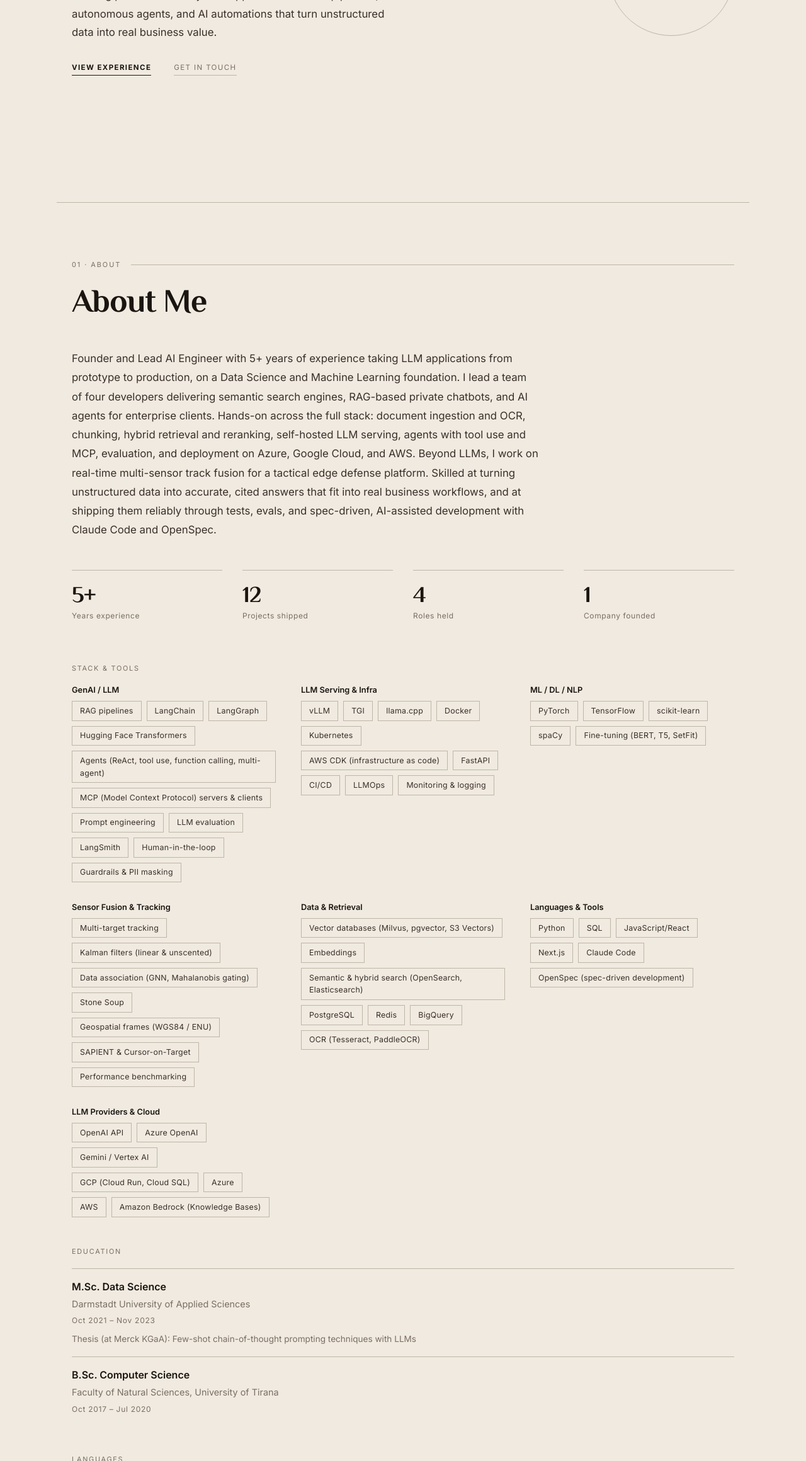
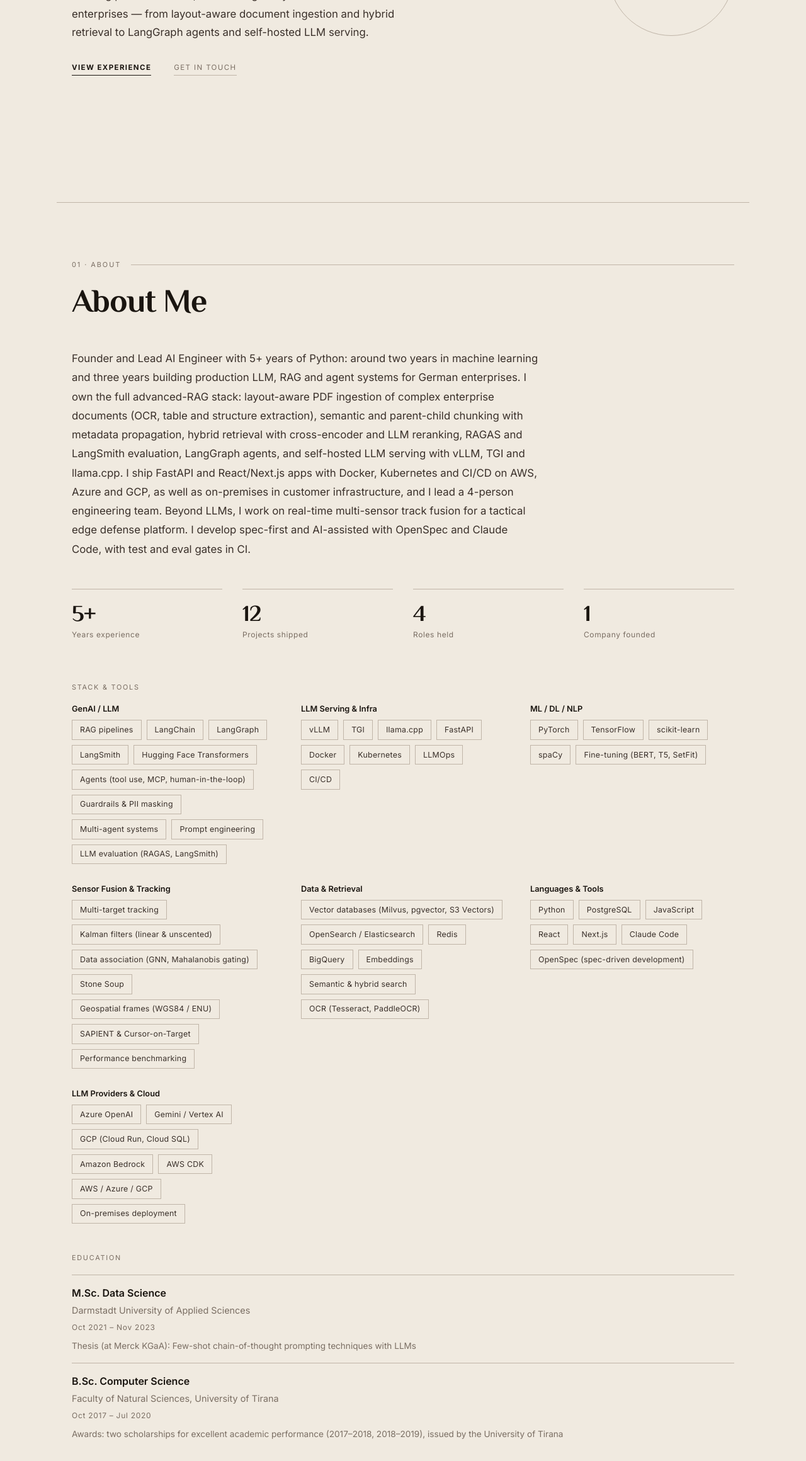
Before and after one commit to Lori10/lori10.github.io, a plain HTML site: page index.html in a window 1280 px wide. Shown: the part 480-2800 px from the top of the page at 63% size. Drawn offline with Linux system fonts and the light colour scheme.

Commit message:
docs: update About, skills and experience from the November 2026 CV

```diff
--- a/index.html
+++ b/index.html
@@ -4,7 +4,7 @@
   <meta charset="UTF-8" />
   <meta name="viewport" content="width=device-width, initial-scale=1.0" />
   <title>Lorenc Zhuka — Founder &amp; Lead AI Engineer</title>
-  <meta name="description" content="Lorenc Zhuka — Founder and Lead AI Engineer building RAG pipelines, autonomous agents, and AI automations for real businesses." />
+  <meta name="description" content="Lorenc Zhuka — Founder and Lead AI Engineer building production LLM, RAG and agent systems for German enterprises: document ingestion, hybrid retrieval, LangGraph agents and self-hosted LLM serving." />
   <link rel="preconnect" href="https://fonts.googleapis.com" />
   <link rel="preconnect" href="https://fonts.gstatic.com" crossorigin />
   <link href="https://fonts.googleapis.com/css2?family=Inter:wght@400;500;600;700&family=Philosopher:wght@400;700&display=swap" rel="stylesheet" />
@@ -36,8 +36,9 @@
         <h1 class="hero__name">Lorenc Zhuka</h1>
         <div class="hero__divider" aria-hidden="true"></div>
         <p class="hero__tagline">
-          Building production-ready LLM applications — RAG pipelines, autonomous agents,
-          and AI automations that turn unstructured data into real business value.
+          Building production LLM, RAG and agent systems for German enterprises — from
+          layout-aware document ingestion and hybrid retrieval to LangGraph agents and
+          self-hosted LLM serving.
         </p>
         <div class="hero__cta">
           <a href="#experience" class="btn btn--primary">View Experience</a>
@@ -59,15 +60,16 @@
 
       <div class="about">
         <p class="about__summary reveal">
-          Founder and Lead AI Engineer with 5+ years of experience taking LLM applications from prototype
-          to production, on a Data Science and Machine Learning foundation. I lead a team of four developers
-          delivering semantic search engines, RAG-based private chatbots, and AI agents for enterprise clients.
-          Hands-on across the full stack: document ingestion and OCR, chunking, hybrid retrieval and reranking,
-          self-hosted LLM serving, agents with tool use and MCP, evaluation, and deployment on Azure, Google
-          Cloud, and AWS. Beyond LLMs, I work on real-time multi-sensor track fusion for a tactical edge
-          defense platform. Skilled at turning unstructured data into accurate, cited answers that fit into real
-          business workflows, and at shipping them reliably through tests, evals, and spec-driven, AI-assisted
-          development with Claude Code and OpenSpec.
+          Founder and Lead AI Engineer with 5+ years of Python: around two years in machine learning and
+          three years building production LLM, RAG and agent systems for German enterprises. I own the full
+          advanced-RAG stack: layout-aware PDF ingestion of complex enterprise documents (OCR, table and
+          structure extraction), semantic and parent-child chunking with metadata propagation, hybrid retrieval
+          with cross-encoder and LLM reranking, RAGAS and LangSmith evaluation, LangGraph agents, and
+          self-hosted LLM serving with vLLM, TGI and llama.cpp. I ship FastAPI and React/Next.js apps with
+          Docker, Kubernetes and CI/CD on AWS, Azure and GCP, as well as on-premises in customer
+          infrastructure, and I lead a 4-person engineering team. Beyond LLMs, I work on real-time multi-sensor
+          track fusion for a tactical edge defense platform. I develop spec-first and AI-assisted with OpenSpec
+          and Claude Code, with test and eval gates in CI.
         </p>
 
         <div class="stats reveal">
@@ -95,13 +97,13 @@
             <div class="stack__group">
               <h5>GenAI / LLM</h5>
               <div class="tags">
-                <span class="tag">RAG pipelines</span><span class="tag">LangChain</span><span class="tag">LangGraph</span><span class="tag">Hugging Face Transformers</span><span class="tag">Agents (ReAct, tool use, function calling, multi-agent)</span><span class="tag">MCP (Model Context Protocol) servers &amp; clients</span><span class="tag">Prompt engineering</span><span class="tag">LLM evaluation</span><span class="tag">LangSmith</span><span class="tag">Human-in-the-loop</span><span class="tag">Guardrails &amp; PII masking</span>
+                <span class="tag">RAG pipelines</span><span class="tag">LangChain</span><span class="tag">LangGraph</span><span class="tag">LangSmith</span><span class="tag">Hugging Face Transformers</span><span class="tag">Agents (tool use, MCP, human-in-the-loop)</span><span class="tag">Guardrails &amp; PII masking</span><span class="tag">Multi-agent systems</span><span class="tag">Prompt engineering</span><span class="tag">LLM evaluation (RAGAS, LangSmith)</span>
               </div>
             </div>
             <div class="stack__group">
               <h5>LLM Serving &amp; Infra</h5>
               <div class="tags">
-                <span class="tag">vLLM</span><span class="tag">TGI</span><span class="tag">llama.cpp</span><span class="tag">Docker</span><span class="tag">Kubernetes</span><span class="tag">AWS CDK (infrastructure as code)</span><span class="tag">FastAPI</span><span class="tag">CI/CD</span><span class="tag">LLMOps</span><span class="tag">Monitoring &amp; logging</span>
+                <span class="tag">vLLM</span><span class="tag">TGI</span><span class="tag">llama.cpp</span><span class="tag">FastAPI</span><span class="tag">Docker</span><span class="tag">Kubernetes</span><span class="tag">LLMOps</span><span class="tag">CI/CD</span>
               </div>
             </div>
             <div class="stack__group">
@@ -119,19 +121,19 @@
             <div class="stack__group">
               <h5>Data &amp; Retrieval</h5>
               <div class="tags">
-                <span class="tag">Vector databases (Milvus, pgvector, S3 Vectors)</span><span class="tag">Embeddings</span><span class="tag">Semantic &amp; hybrid search (OpenSearch, Elasticsearch)</span><span class="tag">PostgreSQL</span><span class="tag">Redis</span><span class="tag">BigQuery</span><span class="tag">OCR (Tesseract, PaddleOCR)</span>
+                <span class="tag">Vector databases (Milvus, pgvector, S3 Vectors)</span><span class="tag">OpenSearch / Elasticsearch</span><span class="tag">Redis</span><span class="tag">BigQuery</span><span class="tag">Embeddings</span><span class="tag">Semantic &amp; hybrid search</span><span class="tag">OCR (Tesseract, PaddleOCR)</span>
               </div>
             </div>
             <div class="stack__group">
               <h5>Languages &amp; Tools</h5>
               <div class="tags">
-                <span class="tag">Python</span><span class="tag">SQL</span><span class="tag">JavaScript/React</span><span class="tag">Next.js</span><span class="tag">Claude Code</span><span class="tag">OpenSpec (spec-driven development)</span>
+                <span class="tag">Python</span><span class="tag">PostgreSQL</span><span class="tag">JavaScript</span><span class="tag">React</span><span class="tag">Next.js</span><span class="tag">Claude Code</span><span class="tag">OpenSpec (spec-driven development)</span>
               </div>
             </div>
             <div class="stack__group">
               <h5>LLM Providers &amp; Cloud</h5>
               <div class="tags">
-                <span class="tag">OpenAI API</span><span class="tag">Azure OpenAI</span><span class="tag">Gemini / Vertex AI</span><span class="tag">GCP (Cloud Run, Cloud SQL)</span><span class="tag">Azure</span><span class="tag">AWS</span><span class="tag">Amazon Bedrock (Knowledge Bases)</span>
+                <span class="tag">Azure OpenAI</span><span class="tag">Gemini / Vertex AI</span><span class="tag">GCP (Cloud Run, Cloud SQL)</span><span class="tag">Amazon Bedrock</span><span class="tag">AWS CDK</span><span class="tag">AWS / Azure / GCP</span><span class="tag">On-premises deployment</span>
               </div>
             </div>
           </div>
@@ -149,6 +151,7 @@
             <p class="education__degree">B.Sc. Computer Science</p>
             <p class="education__school">Faculty of Natural Sciences, University of Tirana</p>
             <p class="education__dates">Oct 2017 – Jul 2020</p>
+            <p class="education__thesis">Awards: two scholarships for excellent academic performance (2017–2018, 2018–2019), issued by the University of Tirana</p>
           </div>
         </div>
 
@@ -178,9 +181,9 @@
             <h4 class="timeline__role">Founder &amp; Lead AI Engineer</h4>
             <p class="timeline__company">SmartSearchAI</p>
             <ul class="timeline__list">
-              <li>Founded and lead a team of 4 developers delivering semantic search engines, RAG-based private chatbots, and AI automations for enterprise clients, including work as a subcontractor to Innomatik AG (Germany) on an engagement for one of Germany's largest transport and logistics companies.</li>
-              <li>Design and deliver AI automations that integrate into clients' daily workflows, reducing manual effort and turnaround times.</li>
-              <li>Own the full lifecycle: client acquisition, solution architecture, development, deployment, and maintenance.</li>
+              <li>Founded and lead a 4-person AI team delivering production RAG, search and agent systems to German enterprises, including subcontracted delivery for Innomatik AG at one of Germany's largest transport and logistics companies.</li>
+              <li>Built document ingestion and chunking from scratch: OCR, layout detection, table extraction and structural parsing of PDFs, scans, Office files, emails and HTML; semantic, structure-aware and parent-child chunking with metadata propagation across text, tables and images.</li>
+              <li>Built LangGraph agents with tool use and MCP, evaluated with LangSmith and RAGAS; shipped FastAPI and Next.js apps via Docker and CI/CD on AWS or on-premises, with PII masking and guardrails.</li>
               <li>Owned the entire backend and AI implementation of an AI-supported objection and stakeholder management solution for Deutsche Bahn (DB mindbox program), built on the <a href="#bit-rag" class="inline-link">BIT-RAG</a> framework.</li>
             </ul>
             <a href="deutsche-bahn.html" class="timeline__link">Read the Deutsche Bahn case study &rarr;</a>
@@ -193,9 +196,10 @@
             <h4 class="timeline__role">AI Engineer</h4>
             <p class="timeline__company">Innomatik AG</p>
             <ul class="timeline__list">
-              <li>Built customized RAG pipelines with tailored data loaders, chunking strategies, and retrievers, improving answer relevance for domain-specific document collections.</li>
-              <li>Created automated synthetic data generation and evaluation pipelines for RAG, enabling systematic quality measurement and faster iteration.</li>
-              <li>Deployed open-source LLMs at scale (vLLM, Text Generation Inference) and built full-stack chatbot applications with FastAPI and React.</li>
+              <li>Architected <a href="#bit-rag" class="inline-link">BIT-RAG</a>, a production RAG framework: hybrid dense+sparse retrieval (Milvus + OpenSearch, RRF fusion, metadata filters), cross-encoder and LLM reranking, and automated synthetic-data and evaluation pipelines; serves millions of chunks across several enterprise products.</li>
+              <li>Deployed open-source LLMs and embedding models at scale with vLLM and TGI on Docker (GPU memory management, batching, autoscaling) behind custom inference APIs.</li>
+              <li>Built multi-tenant, multilingual chatbot platforms (FastAPI + React) on top of BIT-RAG with role-based access control.</li>
+              <li>Established the team's spec-driven, AI-assisted development workflow (OpenSpec, Claude Code) with test and eval gates in CI.</li>
             </ul>
           </div>
         </article>
@@ -206,9 +210,8 @@
             <h4 class="timeline__role">AI Engineer</h4>
             <p class="timeline__company">Merck KGaA</p>
             <ul class="timeline__list">
-              <li>Developed an evidence-grounded research assistant that retrieves relevant papers across multiple scientific databases and generates citation-backed answers using LLMs, improving response accuracy and traceability.</li>
-              <li>Designed and built custom autonomous agents with reasoning, tool use, and self-correction capabilities, based on ReAct-style architectures.</li>
-              <li>Applied machine learning to process development, supporting data-driven decisions in pharmaceutical R&amp;D workflows.</li>
+              <li>Built an evidence-grounded research assistant that retrieves papers across scientific databases and generates citation-backed LLM answers for R&amp;D scientists.</li>
+              <li>Designed ReAct-style agents with tool use and self-correction; wrote my M.Sc. thesis here on few-shot chain-of-thought prompting with LLMs.</li>
             </ul>
           </div>
         </article>
@@ -219,7 +222,7 @@
             <h4 class="timeline__role">Machine Learning Engineer</h4>
             <p class="timeline__company">iNeuron</p>
             <ul class="timeline__list">
-              <li>Built, optimized, and deployed ML models using MLOps practices on a 100k+ record financial dataset to predict loan approvals, addressing class imbalance and ensuring reliable model performance in production.</li>
+              <li>Built and deployed ML models with MLOps practices on a 100k+ record financial dataset: loan-approval prediction, class-imbalance handling and production monitoring.</li>
             </ul>
           </div>
         </article>
@@ -280,7 +283,7 @@
           <span class="project-card__number">04</span>
           <div>
             <h4 class="project-card__title">BIT-RAG — Production RAG Framework</h4>
-            <p class="project-card__desc">Architected and maintain a production-grade Python RAG framework powering document Q&amp;A across multiple enterprise products, including for one of Germany's largest transport and logistics companies. Built the document ingestion and preprocessing pipeline that turns complex PDFs into retrieval-ready data, combining OCR, layout detection, table extraction, and structural parsing. Developed semantic chunking from scratch with metadata propagation and dedicated handling for text, table, and image elements, plus hybrid dense+sparse retrieval over Milvus and OpenSearch with reranking by cross-encoder models and LLMs. Built the core chatbot orchestration layer on Azure OpenAI and self-hosted open-source LLMs and embedding models, served through APIs built from scratch on vLLM, TGI, and llama.cpp, with GPU memory management, scaling, and monitoring. Own ingestion, deletion, and persistence pipelines across Milvus, OpenSearch, and SQL, plus CI/CD and Docker deployments serving millions of chunks in production.</p>
+            <p class="project-card__desc">Architected and maintain a production-grade Python RAG framework powering document Q&amp;A across multiple enterprise products, including for one of Germany's largest transport and logistics companies. Built the document ingestion and preprocessing pipeline that turns complex PDFs into retrieval-ready data, combining OCR, layout detection, table extraction, and structural parsing. Developed semantic chunking from scratch with metadata propagation and dedicated handling for text, table, and image elements, plus hybrid dense+sparse retrieval over Milvus and OpenSearch (RRF fusion, metadata filters) with reranking by cross-encoder models and LLMs. Built the core chatbot orchestration layer on Azure OpenAI and self-hosted open-source LLMs and embedding models, served through APIs built from scratch on vLLM, TGI, and llama.cpp, with GPU memory management, scaling, and monitoring. Own ingestion, deletion, and persistence pipelines across Milvus, OpenSearch, and SQL, plus CI/CD and Docker deployments serving millions of chunks in production.</p>
             <div class="project-card__tags">
               <span>RAG</span><span>OCR</span><span>Layout Detection</span><span>Semantic Chunking</span><span>Hybrid Search</span><span>Cross-Encoder Reranking</span><span>Milvus</span><span>OpenSearch</span><span>Azure OpenAI</span><span>vLLM</span><span>FastAPI</span><span>Docker</span><span>CI/CD</span>
             </div>
```
